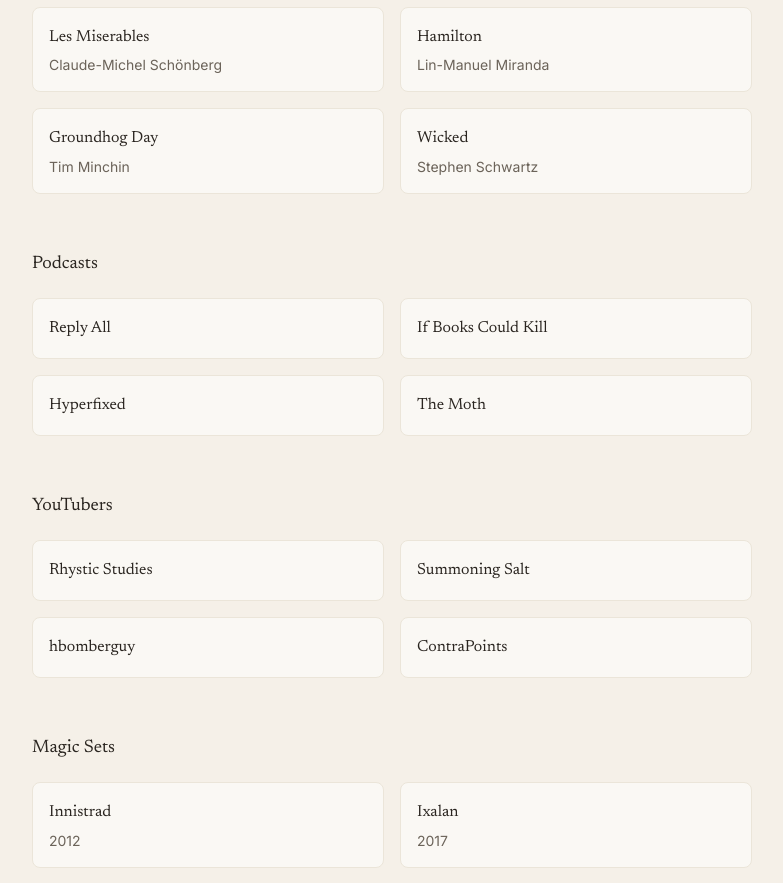
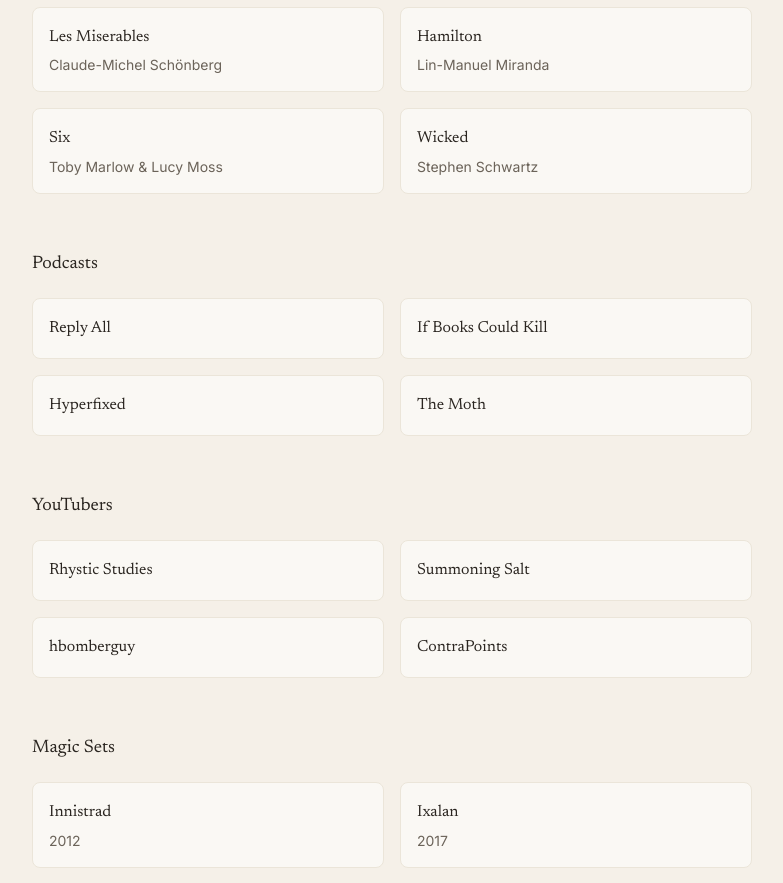
Before and after one commit to sudokufan/alex.day, a React (Vite) app: page /top in a window 1280 px wide. Shown: the part 2000-2883 px from the top of the page, without its empty margins (248-1031 px from the left). Built offline with nearby package versions, Linux system fonts and the light colour scheme.

Commit message:
added Six to rushmores

```diff
--- a/src/content/top.ts
+++ b/src/content/top.ts
@@ -60,7 +60,7 @@
     items: [
       { name: "Les Miserables", detail: "Claude-Michel Schönberg" },
       { name: "Hamilton", detail: "Lin-Manuel Miranda" },
-      { name: "Groundhog Day", detail: "Tim Minchin" },
+      { name: "Six", detail: "Toby Marlow & Lucy Moss" },
       { name: "Wicked", detail: "Stephen Schwartz" },
     ],
   },
```
